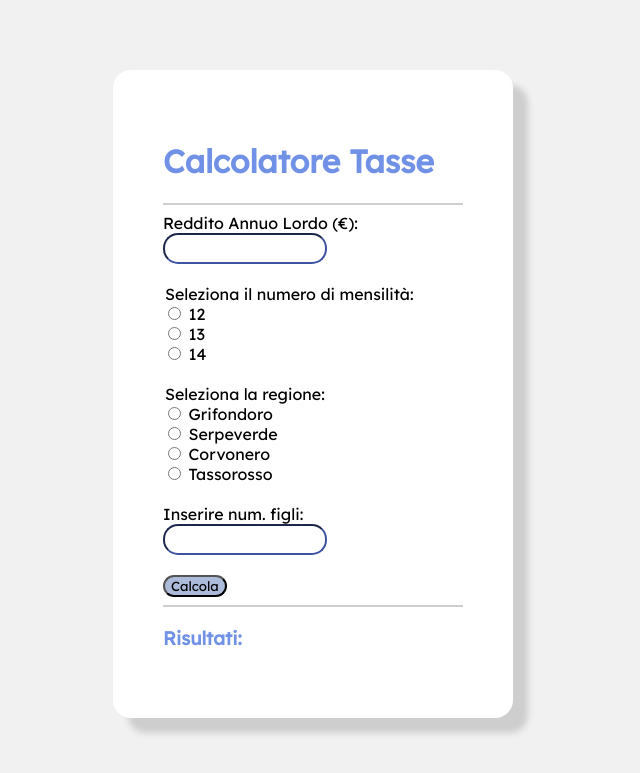
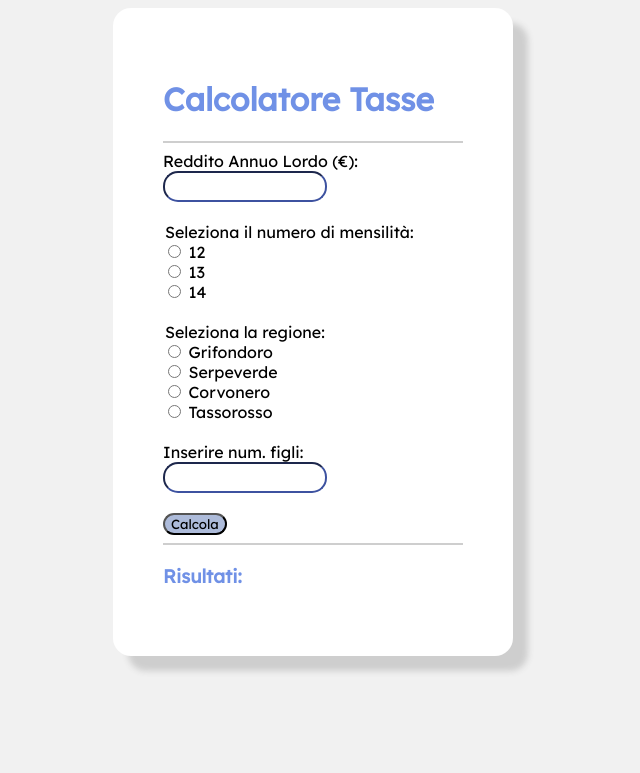
Before and after one commit to ManuVerza/progetto.verzeroli, a PHP site: page / in a window 1280 px wide. Shown: the top 773 px of the page, without its empty margins (327-967 px from the left). Run offline with PHP 8.4, Linux system fonts and the light colour scheme.

Commit message:
nuovo centro

```diff
--- a/style.css
+++ b/style.css
@@ -1,6 +1,8 @@
 body{
     font-family: 'Lexend Deca';
     background-color: #F1F1F1;
+    display: grid;
+    place-items: center;
 
 }
 
@@ -13,10 +15,6 @@ body{
     position: relative;
     width: 300px;
     background-color: white;
-    margin-left: auto;
-    margin-right: auto;
-    margin-top: 70px;
-    margin-bottom: 70px;
     padding: 50px;
 
 }
```
